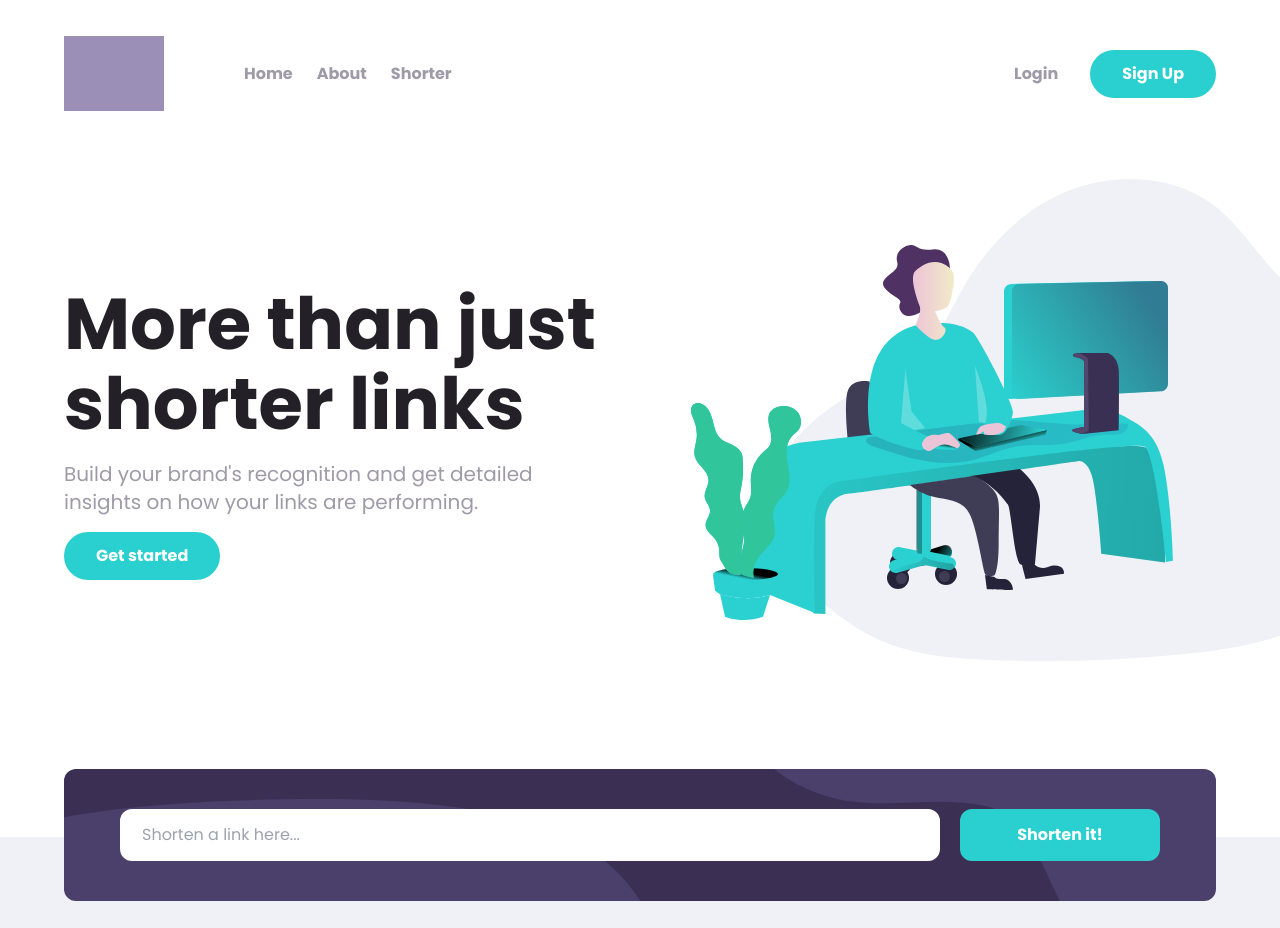
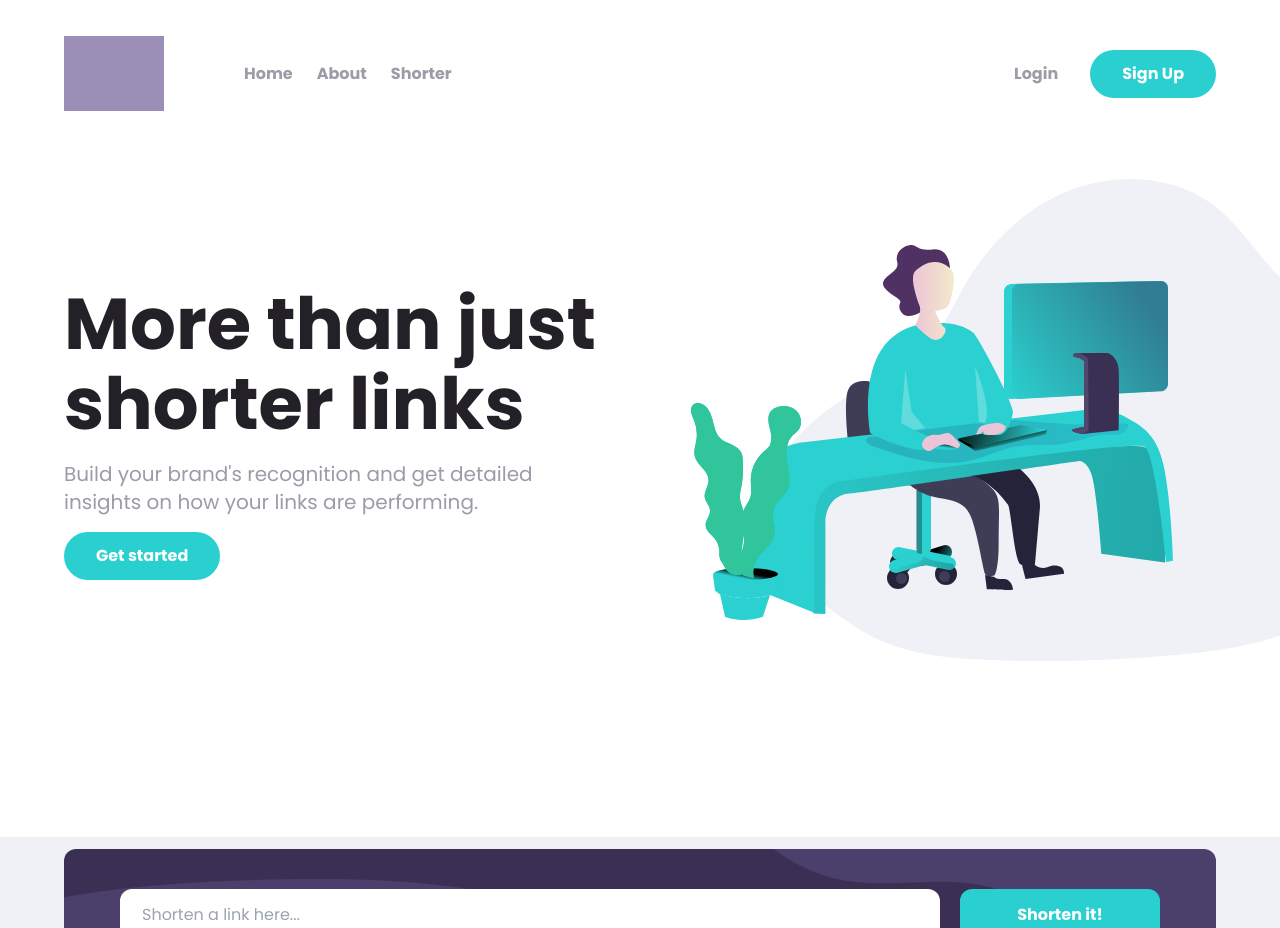
Before and after one commit to mhmmdhandika/shorter-link_mern, a Next.js app in the folder frontend/: page / in a window 1280 px wide. Shown: the top 928 px of the page. Built offline with nearby package versions, Linux system fonts and the light colour scheme; grey boxes are pictures that could not be loaded.

Commit message:
refactor Shorter component

```diff
--- a/frontend/src/components/Shorter.tsx
+++ b/frontend/src/components/Shorter.tsx
@@ -11,10 +11,13 @@
 import Button from '@/components/Button';
 
 interface ShorterTypes {
+  className?: string;
   advanced?: boolean;
 }
 
-function Shorter({ advanced = false }: ShorterTypes) {
+function Shorter({ className, advanced = false }: ShorterTypes) {
+  const customStyle = [className];
+
   const { formState, isLoading } = useSelector(
     (store: RootState) => store.shorter
   );
@@ -29,7 +32,9 @@
   return (
     <form
       onSubmit={handleSubmit}
-      className='-mt-20 bg-primary-dark-violet bg-shorten-mobile bg-no-repeat bg-right-top py-6 px-5 flex flex-col gap-5 justify-between items-center rounded-xl lg:bg-shorten-desktop lg:bg-cover lg:flex-row lg:py-10 lg:px-14'
+      className={`bg-primary-dark-violet bg-shorten-mobile bg-no-repeat bg-right-top py-6 px-5 flex flex-col gap-5 justify-between items-center rounded-xl lg:bg-shorten-desktop lg:bg-cover lg:flex-row lg:py-10 lg:px-14 ${customStyle.join(
+        ' '
+      )}`}
     >
       <div className='w-full relative mb-5 lg:mb-0'>
         <input
```
